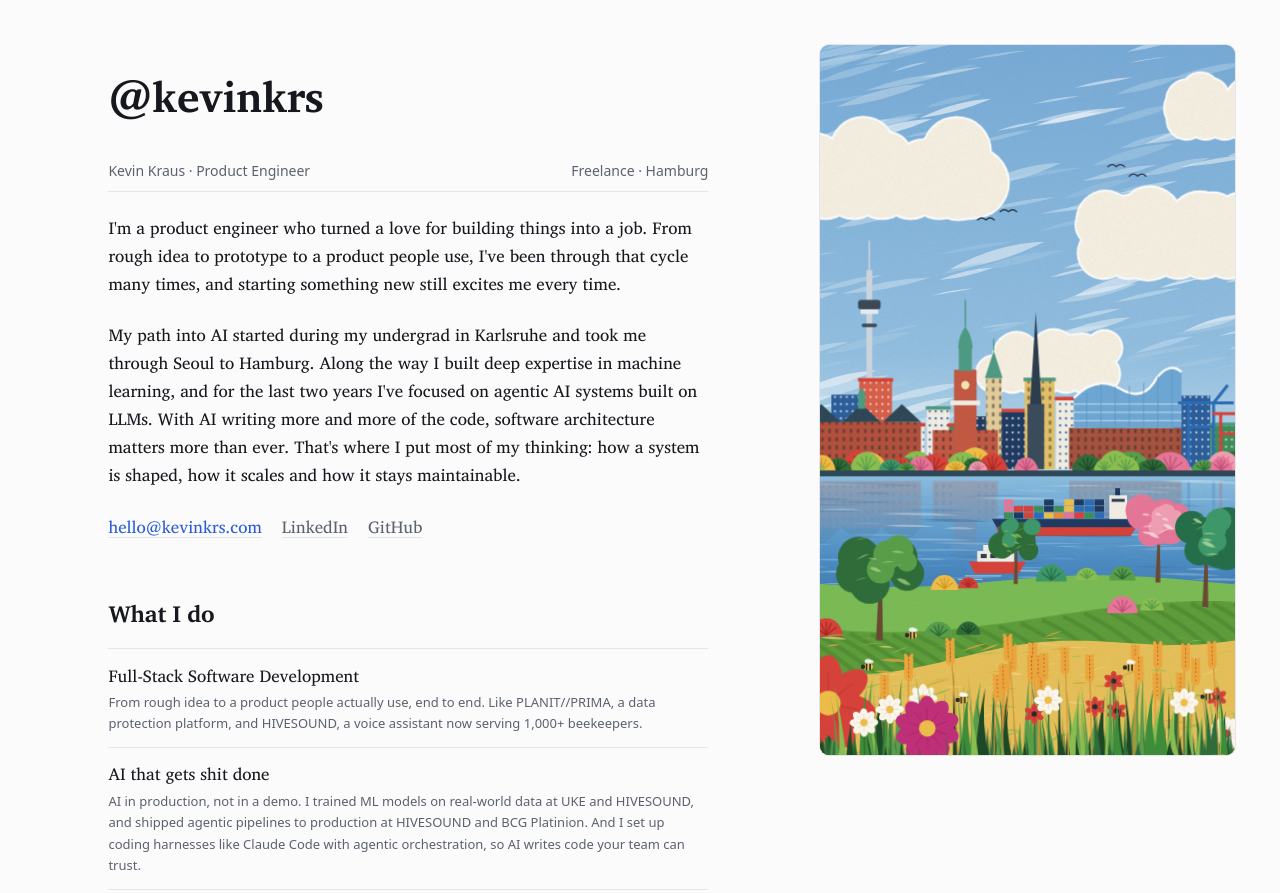
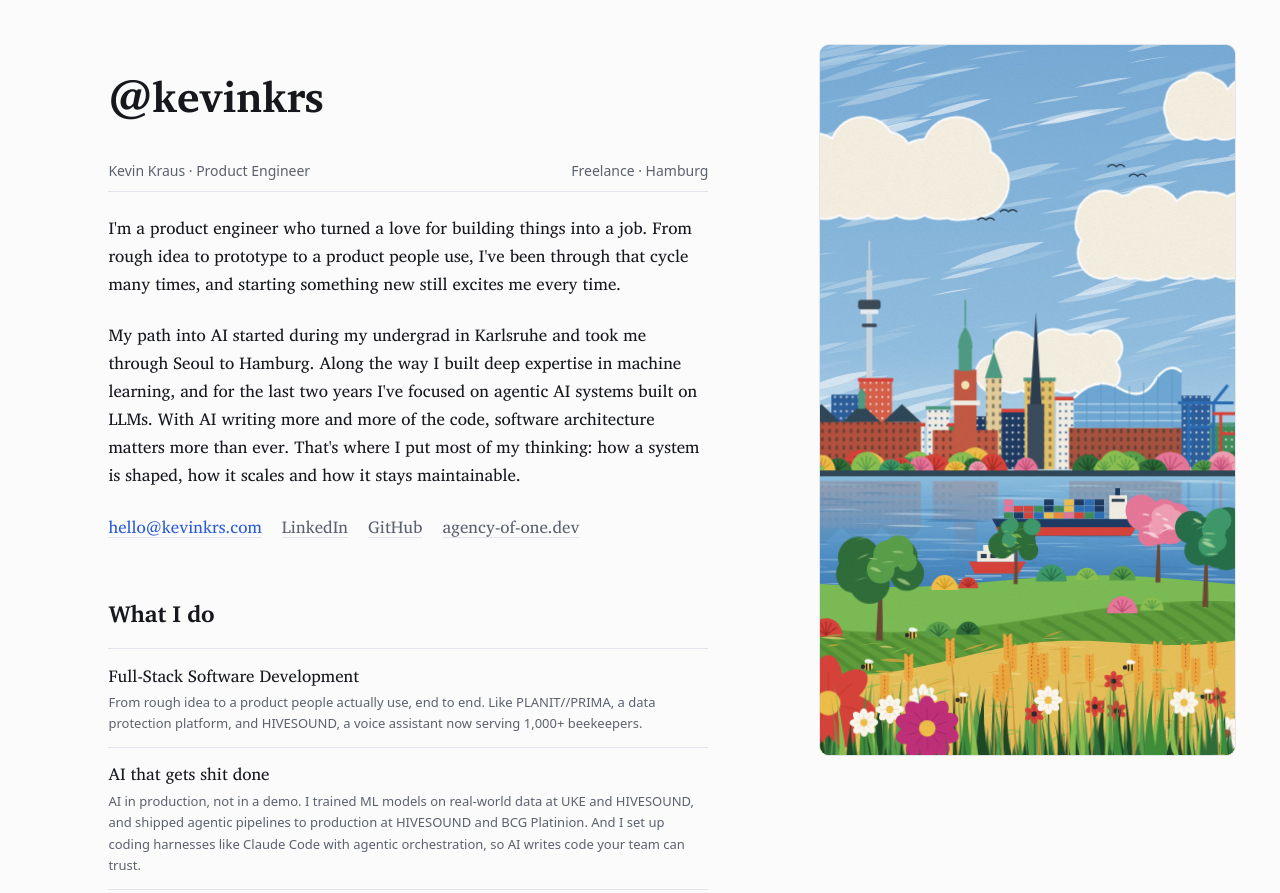
Before and after one commit to kevinkrs/kevinkrs.com, an Astro site: page / in a window 1280 px wide. Shown: the top 893 px of the page. Built offline with nearby package versions, Linux system fonts and the light colour scheme; Astro itself is replaced by a stand-in of ours.

Commit message:
Link agency-of-one.dev

```diff
--- a/src/data/site.ts
+++ b/src/data/site.ts
@@ -8,6 +8,7 @@ export const profile = {
   email: 'hello@kevinkrs.com',
   linkedin: 'https://www.linkedin.com/in/kraus-kevin/',
   github: 'https://github.com/kevinkrs',
+  agency: 'https://agency-of-one.dev',
 };
 
 export const intro = [
--- a/src/pages/index.astro
+++ b/src/pages/index.astro
@@ -27,6 +27,7 @@ const year = new Date().getFullYear();
           <a class="cta" href={`mailto:${profile.email}`}>{profile.email}</a>
           <a href={profile.linkedin} rel="noopener">LinkedIn</a>
           <a href={profile.github} rel="noopener">GitHub</a>
+          <a href={profile.agency} rel="noopener">agency-of-one.dev</a>
         </p>
       </section>
 
```
